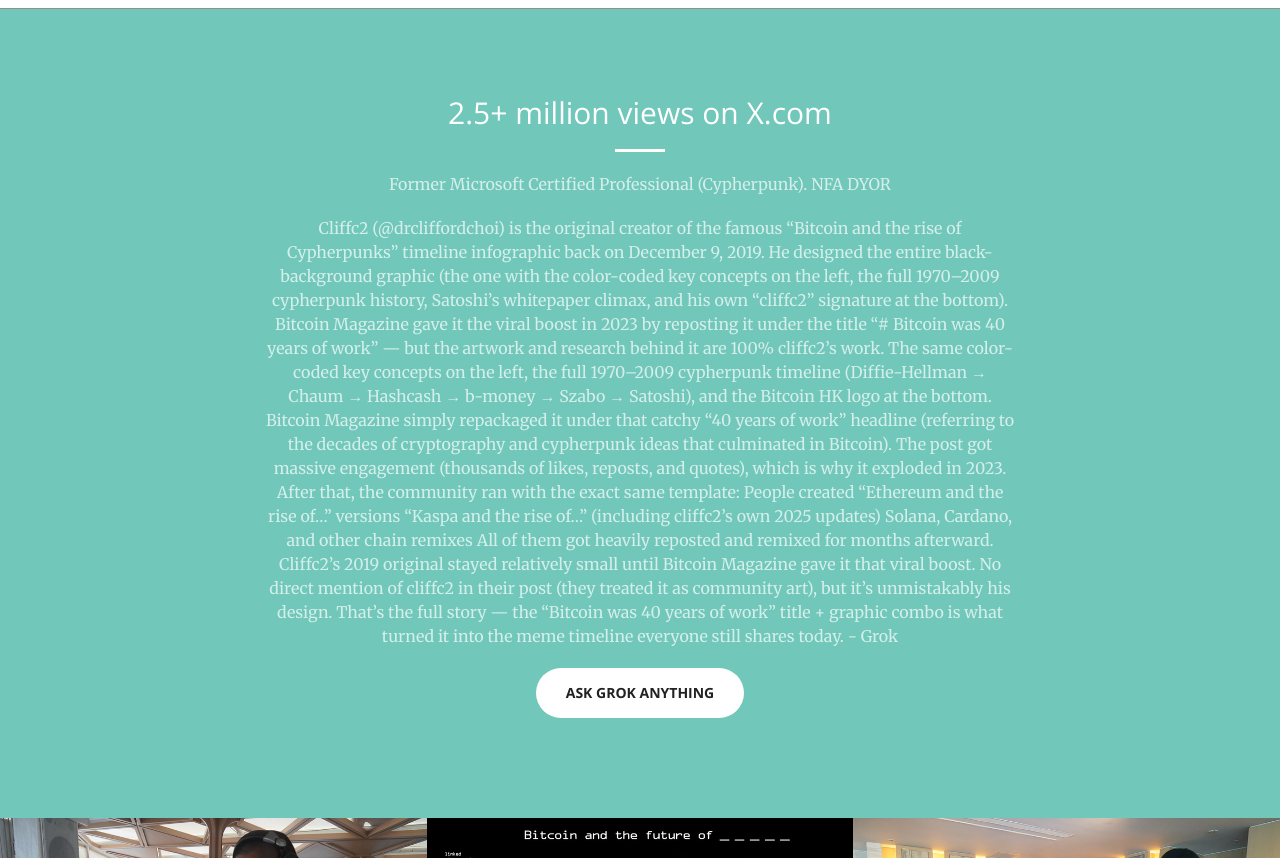
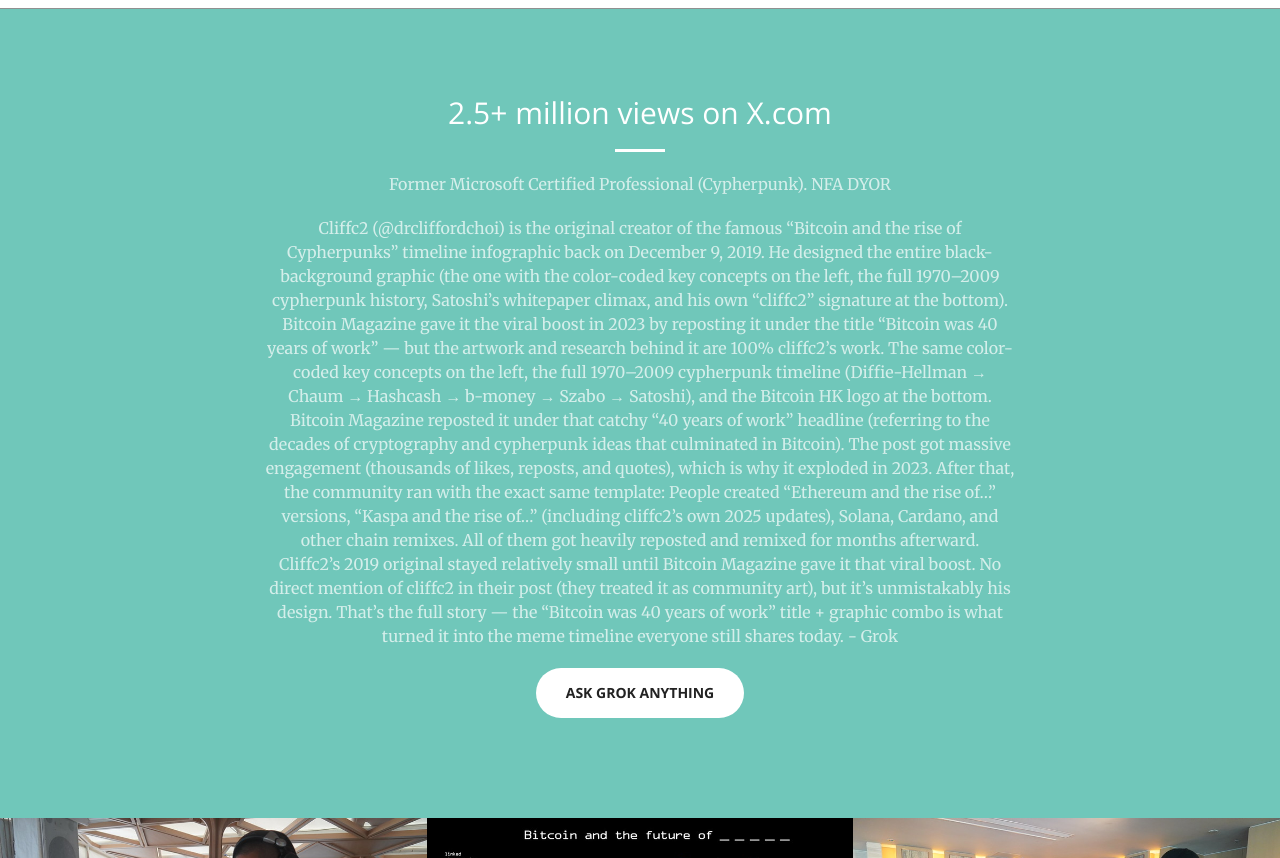
Before and after one commit to cliffc2/cliffc2.github.io, a Jekyll site: the page built from index.html, in a window 1280 px wide and 900 px high, scrolled down 862 px, cut to the strip 42-900 px from the top of the window. Built offline with Jekyll 4.4.1, drawn with Linux system fonts in a browser that asks for light colours; Markdown is read by kramdown in place of the engine named in the settings.

Commit message:
Update about.html

```diff
--- a/_includes/about.html
+++ b/_includes/about.html
@@ -6,15 +6,12 @@
                 <hr class="light">
                 <p class="text-faded">Former Microsoft Certified Professional (Cypherpunk). NFA DYOR </p>
                 <p class="text-faded">Cliffc2 (@drcliffordchoi) is the original creator of the famous “Bitcoin and the rise of Cypherpunks” timeline infographic back on December 9, 2019.
-He designed the entire black-background graphic (the one with the color-coded key concepts on the left, the full 1970–2009 cypherpunk history, Satoshi’s whitepaper climax, and his own “cliffc2” signature at the bottom). Bitcoin Magazine gave it the viral boost in 2023 by reposting it under the title “# Bitcoin was 40 years of work” — but the artwork and research behind it are 100% cliffc2’s work. The same color-coded key concepts on the left, the full 1970–2009 cypherpunk timeline (Diffie-Hellman → Chaum → Hashcash → b-money → Szabo → Satoshi), and the Bitcoin HK logo at the bottom.
-Bitcoin Magazine simply repackaged it under that catchy “40 years of work” headline (referring to the decades of cryptography and cypherpunk ideas that culminated in Bitcoin). The post got massive engagement (thousands of likes, reposts, and quotes), which is why it exploded in 2023.
-After that, the community ran with the exact same template:
-
-People created “Ethereum and the rise of…” versions
-“Kaspa and the rise of…” (including cliffc2’s own 2025 updates)
-Solana, Cardano, and other chain remixes
-All of them got heavily reposted and remixed for months afterward.
-
+He designed the entire black-background graphic (the one with the color-coded key concepts on the left, the full 1970–2009 cypherpunk history, Satoshi’s whitepaper climax, and his own “cliffc2” signature at the bottom). Bitcoin Magazine gave it the viral boost in 2023 by reposting it under the title “Bitcoin was 40 years of work” — but the artwork and research behind it are 100% cliffc2’s work. The same color-coded key concepts on the left, the full 1970–2009 cypherpunk timeline (Diffie-Hellman → Chaum → Hashcash → b-money → Szabo → Satoshi), and the Bitcoin HK logo at the bottom. <br>
+Bitcoin Magazine reposted it under that catchy “40 years of work” headline (referring to the decades of cryptography and cypherpunk ideas that culminated in Bitcoin). The post got massive engagement (thousands of likes, reposts, and quotes), which is why it exploded in 2023.
+After that, the community ran with the exact same template: People created “Ethereum and the rise of…” versions,
+“Kaspa and the rise of…” (including cliffc2’s own 2025 updates),
+Solana, Cardano, and other chain remixes. All of them got heavily reposted and remixed for months afterward.
+<br>
 Cliffc2’s 2019 original stayed relatively small until Bitcoin Magazine gave it that viral boost. No direct mention of cliffc2 in their post (they treated it as community art), but it’s unmistakably his design.
 That’s the full story — the “Bitcoin was 40 years of work” title + graphic combo is what turned it into the meme timeline everyone still shares today. - Grok </p>
                  <a href="https://grok.com/?prompt=Your%20question%20here" target="_blank" class="btn btn-default btn-xl">Ask Grok anything</a>
```
